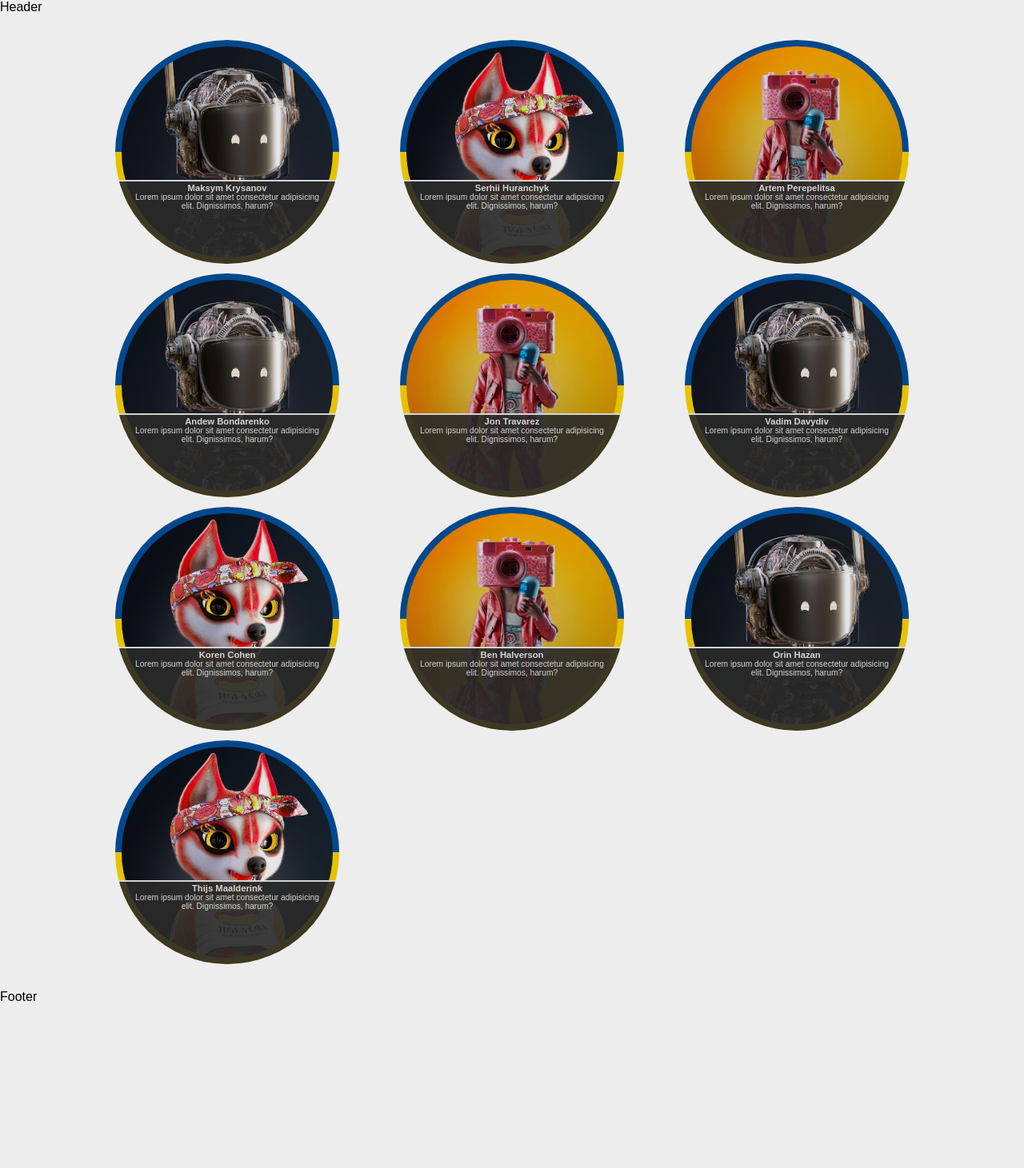
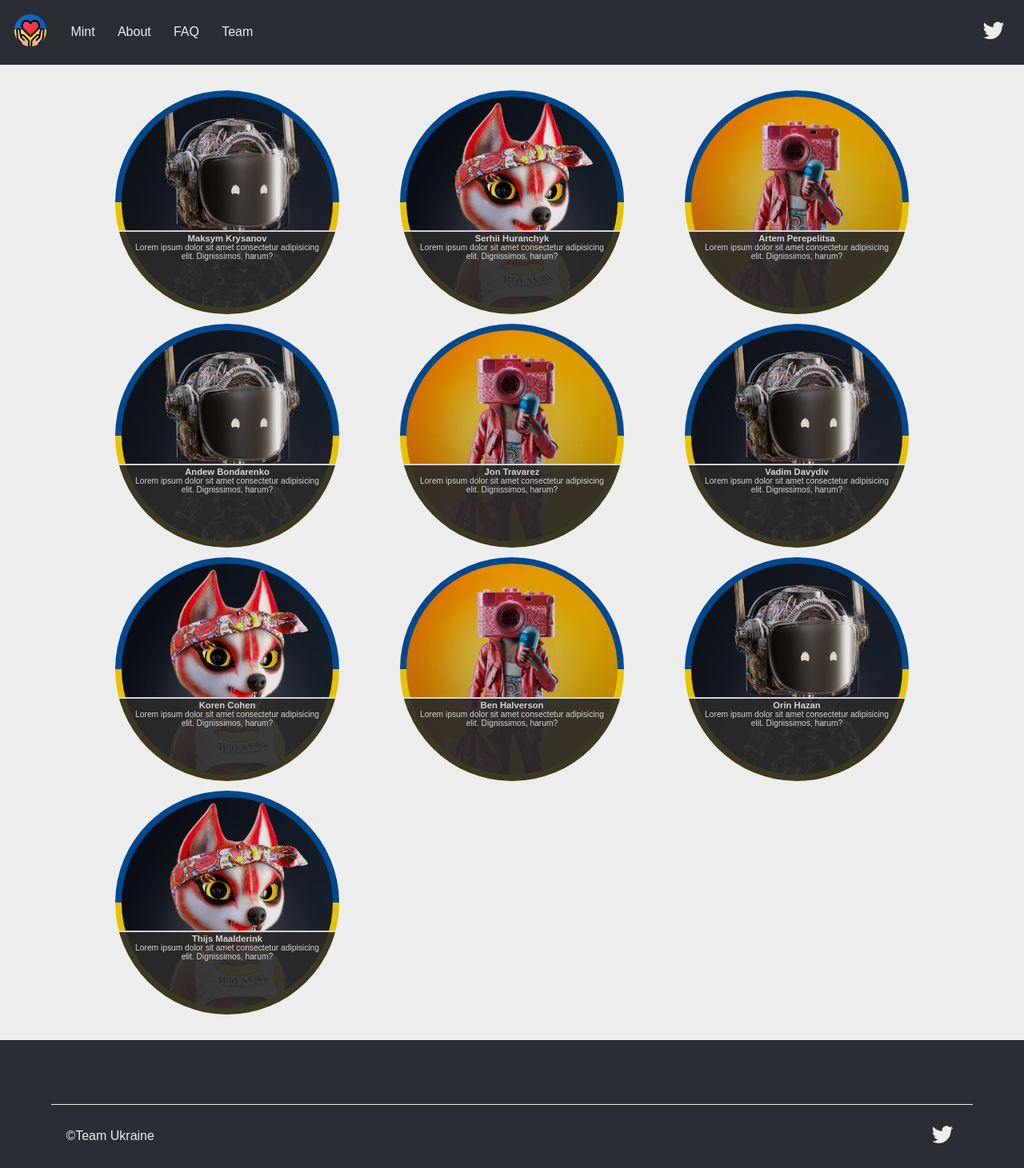
Before and after one commit to benhalverson/another-dapp, a React (Create React App) app: page / in a window 1280 px wide. Shown: the whole page at 80% size. Before the commit the page ends 1256 px from the top, so only its background shows below. Built offline with nearby package versions, Linux system fonts and the light colour scheme.

Commit message:
First Changes

```diff
--- a/src/Mint.js
+++ b/src/Mint.js
@@ -66,7 +66,7 @@ const Mint = () => {
 				});
 		} else {
 			blockchain.smartContract.methods
-				.Mint(mintAmount)
+				.mint(mintAmount)
 				.send({
 					gasLimit: String(totalGasLimit),
 					to: CONFIG.CONTRACT_ADDRESS,
--- a/src/components/Footer.jsx
+++ b/src/components/Footer.jsx
@@ -1,7 +1,22 @@
 import React from "react";
+import "../styles/index.scss";
+import "../styles/Footer.scss";
 
 const Footer = () => {
-	return <div>Footer</div>;
+	return (
+		<footer>
+			<div>
+				<span>&copy;Team Ukraine</span>
+				<span>
+					<a href="different" className="twitter">
+						<svg fill="currentColor" viewBox="0 0 24 24" style={{ height: "2rem", width: "2rem" }}>
+							<path d="M8.29 20.251c7.547 0 11.675-6.253 11.675-11.675 0-.178 0-.355-.012-.53A8.348 8.348 0 0022 5.92a8.19 8.19 0 01-2.357.646 4.118 4.118 0 001.804-2.27 8.224 8.224 0 01-2.605.996 4.107 4.107 0 00-6.993 3.743 11.65 11.65 0 01-8.457-4.287 4.106 4.106 0 001.27 5.477A4.072 4.072 0 012.8 9.713v.052a4.105 4.105 0 003.292 4.022 4.095 4.095 0 01-1.853.07 4.108 4.108 0 003.834 2.85A8.233 8.233 0 012 18.407a11.616 11.616 0 006.29 1.84" />
+						</svg>
+					</a>
+				</span>
+			</div>
+		</footer>
+	);
 };
 
 export default Footer;
--- a/src/components/Header.jsx
+++ b/src/components/Header.jsx
@@ -1,7 +1,40 @@
 import React from "react";
+import { Link } from "react-router-dom";
+import logo from "../images/icons/Logo.png";
+import "../styles/Header.scss";
+
+const navigation = [
+	{ name: "Mint", href: "/mint" },
+	{ name: "About", href: "/#about" },
+	{ name: "FAQ", href: "/#faq" },
+	{ name: "Team", href: "/#team" },
+];
 
 const Header = () => {
-	return <div>Header</div>;
+	return (
+		<header>
+			<span>
+				<Link to="/">
+					<img src={logo} alt="Logo" className="img" />
+				</Link>
+
+				<div className="buttonsContainer">
+					{navigation.map((data, index) => (
+						<a href={data.href} key={index}>
+							{data.name}
+						</a>
+					))}
+				</div>
+			</span>
+			<span>
+				<a href="different" className="twitter">
+					<svg fill="currentColor" viewBox="0 0 24 24" style={{ height: "2rem", width: "2rem" }}>
+						<path d="M8.29 20.251c7.547 0 11.675-6.253 11.675-11.675 0-.178 0-.355-.012-.53A8.348 8.348 0 0022 5.92a8.19 8.19 0 01-2.357.646 4.118 4.118 0 001.804-2.27 8.224 8.224 0 01-2.605.996 4.107 4.107 0 00-6.993 3.743 11.65 11.65 0 01-8.457-4.287 4.106 4.106 0 001.27 5.477A4.072 4.072 0 012.8 9.713v.052a4.105 4.105 0 003.292 4.022 4.095 4.095 0 01-1.853.07 4.108 4.108 0 003.834 2.85A8.233 8.233 0 012 18.407a11.616 11.616 0 006.29 1.84" />
+					</svg>
+				</a>
+			</span>
+		</header>
+	);
 };
 
 export default Header;
--- a/src/components/Team.jsx
+++ b/src/components/Team.jsx
@@ -1,7 +1,7 @@
 import React from "react";
 import teamData from "../teamData";
 import { Link } from "react-router-dom";
-import "../styles/team.scss";
+import "../styles/Team.scss";
 const Team = () => {
 	return (
 		<div className="teamContainer" id="team">
--- /dev/null
+++ b/src/styles/Footer.scss
@@ -0,0 +1,38 @@
+@import "./colors";
+
+footer {
+	position: relative;
+	width: 100%;
+	padding-top: 5rem;
+	background-color: $gray;
+	color: $white;
+	display: block;
+	div {
+		position: relative;
+		width: 90%;
+		padding: 0.15rem;
+		display: flex;
+		flex-direction: row;
+		justify-content: space-between;
+		align-items: center;
+		border-top: 1px solid $white;
+		margin: 0 auto;
+		span {
+			display: flex;
+			flex-direction: row;
+			align-items: center;
+			justify-content: space-around;
+			padding: 1rem;
+			font-size: clamp(0.8rem, 2vw, 1rem);
+		}
+		.twitter {
+			padding: 0.2rem;
+			border-radius: 0.5rem;
+			transition: background-color 100ms ease-in-out;
+			font-size: 1em;
+			&:hover {
+				background-color: lighten($gray, 10);
+			}
+		}
+	}
+}
--- /dev/null
+++ b/src/styles/Header.scss
@@ -0,0 +1,76 @@
+@import "./colors";
+
+header {
+	position: relative;
+	width: 100%;
+	padding: 0.15rem;
+	background-color: $gray;
+	color: $white;
+	display: flex;
+	flex-direction: row;
+	justify-content: space-between;
+	align-items: center;
+	span {
+		display: flex;
+		flex-direction: row;
+		align-items: center;
+		justify-content: space-around;
+		padding: 1rem;
+		font-size: clamp(0.8rem, 2vw, 1rem);
+		.buttonsContainer {
+			width: 20vw;
+			max-width: 300px;
+			display: flex;
+			flex-direction: row;
+			align-items: center;
+			justify-content: space-around;
+			position: relative;
+			font-size: inherit;
+			margin-left: 1rem;
+			@media screen and (max-width: 1000px) {
+				& {
+					margin-left: 2rem;
+				}
+			}
+			@media screen and (max-width: 520px) {
+				& {
+					margin-left: 3rem;
+				}
+			}
+			@media screen and (max-width: 420px) {
+				& {
+					margin-left: 3.5rem;
+				}
+			}
+			a {
+				padding: 0.5rem;
+				border-radius: 0.5rem;
+				transition: background-color 100ms ease-in-out;
+				font-size: 1em;
+				&:hover {
+					background-color: lighten($gray, 10);
+				}
+				@media screen and (max-width: 330px) {
+					& {
+						display: none;
+					}
+				}
+			}
+		}
+		.img {
+			position: relative;
+			width: 2.5rem;
+			height: 2.5rem;
+			border-radius: 50%;
+		}
+		.twitter {
+			padding: 0.2rem;
+			border-radius: 0.5rem;
+			transition: background-color 100ms ease-in-out;
+			font-size: 1em;
+			&:hover {
+				background-color: lighten($gray, 10);
+			}
+		}
+	}
+}
--- a/src/styles/index.scss
+++ b/src/styles/index.scss
@@ -6,38 +6,14 @@ html {
 	box-sizing: border-box;
 	margin: 0;
 	padding: 0;
-	box-sizing: border-box;
 	body {
 		background-color: $white;
 		margin: 0;
 		font-family: sans-serif;
-		-webkit-font-smoothing: antialiased;
-		-moz-osx-font-smoothing: grayscale;
-		ol,
-		ul {
-			list-style: none;
-		}
-		html,
-		body,
-		div,
-		span,
-		applet,
-		object,
-		iframe,
-		h1,
-		h2,
-		h3,
-		h4,
-		h5,
-		h6,
-		p,
 		a {
-			margin: 0;
-			padding: 0;
-			border: 0;
-			font-size: 100%;
-			font: inherit;
-			vertical-align: baseline;
+			text-decoration: none;
+			color: inherit;
+			cursor: pointer;
 		}
 	}
 }
@@ -49,35 +25,6 @@ html {
 	justify-content: center;
 	align-items: center;
 	text-align: center;
-}
-
-.border-radius3 {
-	border-radius: 3rem;
-}
-.border-radius2 {
-	border-radius: 2rem;
-}
-.bg-main {
-	background-color: $gray;
-}
-.bg-main-hover:hover {
-	background-color: lighten($gray, 3.5);
-}
-.bg-prim {
-	background-color: $primary;
-}
-.bg-prim-hover:hover {
-	background-color: darken($primary, 3.5);
-}
-.bg-second {
-	background-color: $secondry;
-}
-
-.text-prim {
-	color: $primary;
-}
-.text-second {
-	color: darken($secondry, 1.5);
 }
 
 .scrollUp {
@@ -97,8 +44,9 @@ html {
 	transform: scale(1.05);
 }
 .breaker {
-	width: 80%;
-	height: 0.25rem;
+	width: 90%;
+	height: 1px;
 	background-color: #e5e7eb;
 	margin: 2rem auto;
+	border-radius: 3rem;
 }
--- a/src/styles/team.scss
+++ b/src/styles/team.scss
@@ -25,6 +25,7 @@
 		justify-content: center;
 		transition: all 0.2s ease-in-out;
 		filter: brightness(0.9);
+
 		&:hover {
 			transform: scale(1.05);
 		}
```
Also changed, not shown: src/pages/Minting.jsx (added, +14 -0 lines), 2 other files (tests, documents, lock files or other folders).
